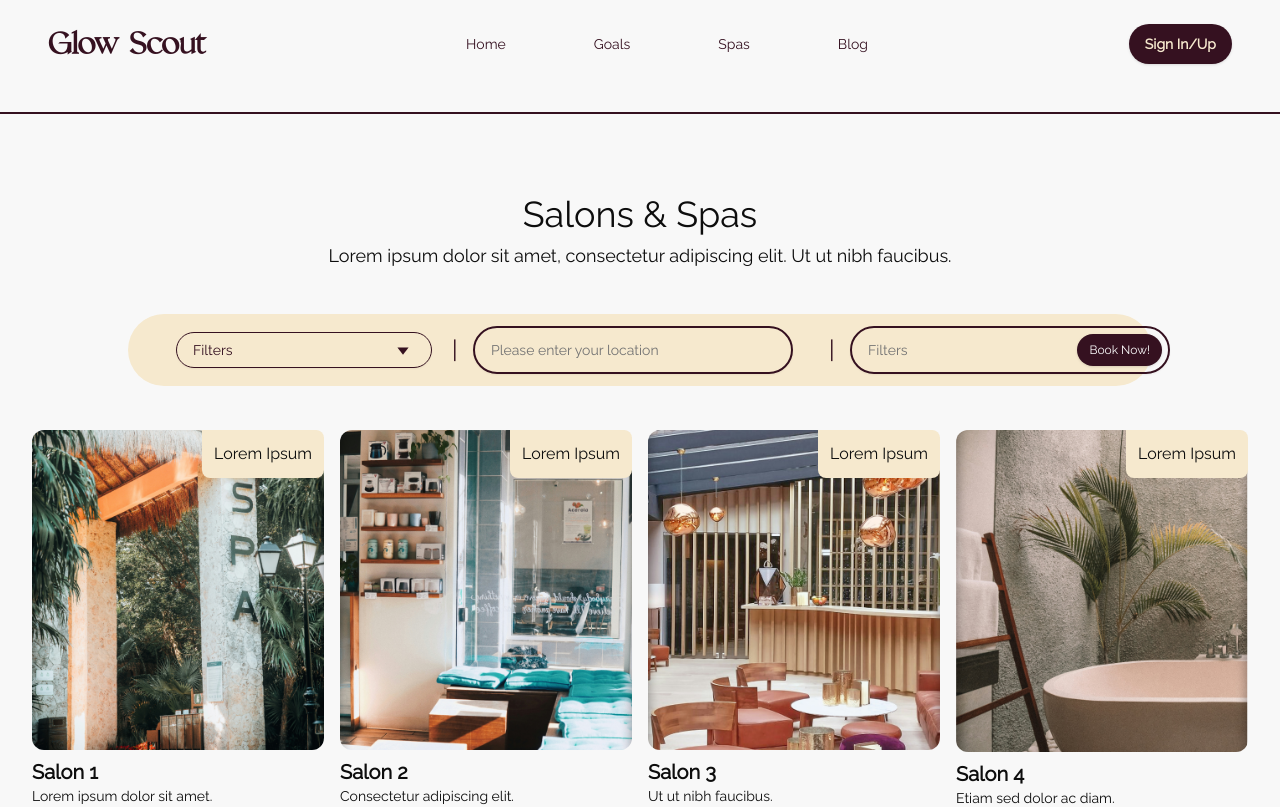
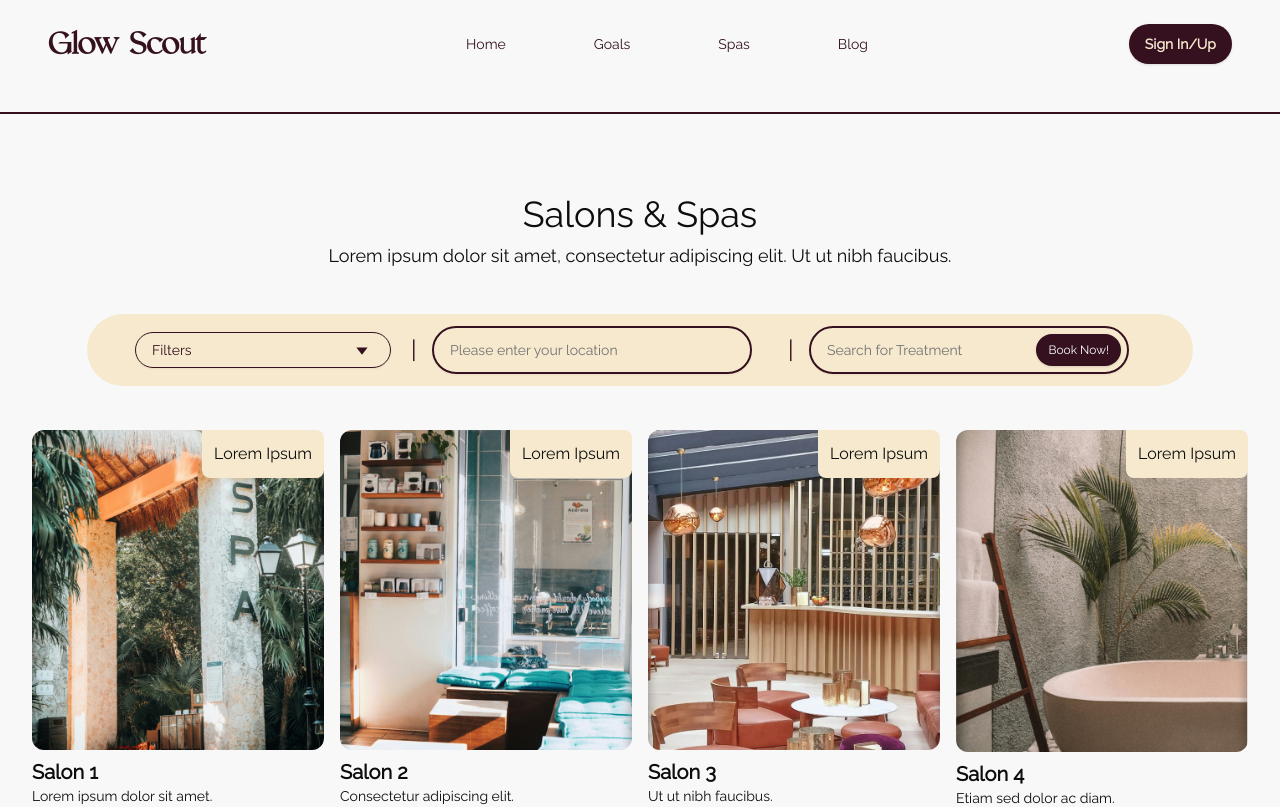
Before and after one commit to codingwithsaleem/glow-scout-nextjs-14, a Next.js app: page /spas in a window 1280 px wide. Shown: the top 807 px of the page. Built offline with nearby package versions, Linux system fonts and the light colour scheme.

Commit message:
search and filter revision

```diff
--- a/src/app/(home)/spas/page.jsx
+++ b/src/app/(home)/spas/page.jsx
@@ -2,10 +2,18 @@
 
 import TreatmentCard from "@/components/reuseableComponenet/TreatmentCard";
 import Link from "next/link";
-import FilterSearch from "@/components/reuseableComponenet/FilterSearch";
 import { SearchSchema } from "@/validation/common.validation";
+import { zodResolver } from "@hookform/resolvers/zod";
+import { useForm } from "react-hook-form";
+import { Button } from "@/components/ui/button";
+import { Form } from "@/components/ui/form";
+import { useToast } from "@/components/ui/use-toast";
+import { Input } from "@/components/ui/input";
+import Search from "@/components/reuseableComponenet/Search";
+import FormSelect from "@/components/reuseableComponenet/FormSelect";
+import Container from "@/components/reuseableComponenet/Container";
 
-const page = () => {
+const SpaPage = () => {
   let dummyData = [
     {
       image: "/images/salon-spas/salon-1.png",
@@ -121,7 +129,7 @@
     },
   ];
 
-  const selectitems = [
+  const selectItems = [
     {
       value: "saveMoney",
       label: "Save Money",
@@ -136,8 +144,28 @@
     },
   ];
 
-  function spaSubmitHandler(data) {
-    console.log("Spa search submitted:", data);
+  const { toast } = useToast();
+
+  const form = useForm({
+    resolver: zodResolver(SearchSchema),
+  });
+
+  function handleSubmit(data) {
+    try {
+      console.log(data);
+      toast({
+        title: "Form submitted!",
+        description: "Your form has been submitted successfully.",
+        status: "success",
+      });
+    } catch (error) {
+      toast({
+        title: "An error occurred.",
+        description:
+          "There was an error submitting your form. Please try again.",
+        status: "error",
+      });
+    }
   }
 
   return (
@@ -151,13 +179,57 @@
       </div>
 
 
-        <FilterSearch
-          onSubmit={spaSubmitHandler}
-          schema={SearchSchema}
-          placeholder="Filters"
-          buttonText="Book Now!"
-          selectItems={selectitems}
-        />
+<Container>
+        <div className=" mx-auto w-full md:max-w-5xl flex justify-center items-center flex-col bg-[#F6E9CE] md:bg-transparent">
+          <Form {...form}>
+            <form onSubmit={form.handleSubmit(handleSubmit)}>
+              <div className="md:bg-[#F6E9CE]  py-3 md:rounded-full md:px-12  flex flex-col md:flex-row items-center  mt-6">
+                <div className="flex justify-between items-center flex-col md:flex-row">
+                  <FormSelect
+                    selectItems={selectItems}
+                    placeholder="Filters"
+                    name="goal"
+                    customClass="min-w-60"
+                  />
+                  <span className="h-full w-[1px] text-2xl text-darkMahron hidden md:block mx-5">
+                    |
+                  </span>
+                  <div>
+                  <Input
+                    placeholder="Please enter your location"
+                    type="search"
+                    className="border-darkMahron border-2 text-darkMahron  px-4 min-w-80 rounded-full mb-4 md:mb-0 md:mr-4 py-3 w-80 h-12"
+                  />
+                  </div>
+                  <span className="h-full w-[1px] text-2xl text-darkMahron hidden md:block mx-5">
+                    |
+                  </span>
+                </div>
+
+                <div className="flex relative mt-4 md:mt-0">
+                  <div>
+                    <Search
+                      name="goal"
+                      placeholder="Search for Treatment"
+                      formControl={form.control}
+                    />
+                  </div>
+                  <div className=" absolute right-2 md:right-6 bottom-6 md:bottom-2">
+                    <Button
+                      type="submit"
+                      variant="myCustom"
+                      size="sm"
+                      className="rounded-full"
+                    >
+                      Book Now!
+                    </Button>
+                  </div>
+                </div>
+              </div>
+            </form>
+          </Form>
+        </div>
+      </Container>
 
 
       <div className="container my-5">
@@ -173,4 +245,4 @@
   );
 };
 
-export default page;
+export default SpaPage;
--- a/src/app/(home)/treatment/page.jsx
+++ b/src/app/(home)/treatment/page.jsx
@@ -3,9 +3,20 @@
 import TreatmentCard from "@/components/reuseableComponenet/TreatmentCard";
 import FilterSearch from "@/components/reuseableComponenet/FilterSearch";
 import FilterSelect from "@/components/reuseableComponenet/FormSelect";
+import { zodResolver } from "@hookform/resolvers/zod";
+import { useForm } from "react-hook-form";
+import { Button } from "@/components/ui/button";
+import { Form } from "@/components/ui/form";
+import { useToast } from "@/components/ui/use-toast";
+import { Input } from "@/components/ui/input";
+import Search from "@/components/reuseableComponenet/Search";
+import { usePathname } from "next/navigation";
+import Link from "next/link";
+import FormSelect from "@/components/reuseableComponenet/FormSelect";
+import Container from "@/components/reuseableComponenet/Container";
 
-const page = () => {
-  const selectitems = [
+const TreatmentPage = () => {
+  const selectItems = [
     {
       value: "saveMoney",
       label: "Save Money",
@@ -143,8 +154,28 @@
     },
   ];
 
-  function spaSubmitHandler(data) {
-    console.log("Spa search submitted:", data);
+  const { toast } = useToast();
+
+  const form = useForm({
+    resolver: zodResolver(FilterSelect),
+  });
+
+  function handleSubmit(data) {
+    try {
+      console.log(data);
+      toast({
+        title: "Form submitted!",
+        description: "Your form has been submitted successfully.",
+        status: "success",
+      });
+    } catch (error) {
+      toast({
+        title: "An error occurred.",
+        description:
+          "There was an error submitting your form. Please try again.",
+        status: "error",
+      });
+    }
   }
 
   return (
@@ -157,15 +188,61 @@
         </p>
       </div>
 
+      <Container>
+        <div className=" mx-auto w-full md:max-w-5xl flex justify-center items-center flex-col bg-[#F6E9CE] md:bg-transparent">
+          <Form {...form}>
+            <form onSubmit={form.handleSubmit(handleSubmit)}>
+              <div className="md:bg-[#F6E9CE]  py-3 md:rounded-full md:px-12  flex flex-col md:flex-row items-center  mt-6">
+                <div className="flex justify-between items-center flex-col md:flex-row">
+                  <FormSelect
+                    selectItems={selectItems}
+                    placeholder="Filters"
+                    name="goal"
+                    customClass="min-w-60"
+                  />
+                  <span className="h-full w-[1px] text-2xl text-darkMahron hidden md:block mx-5">
+                    |
+                  </span>
+                  <div>
+                    <Link href="#">
+                      <Button
+                        variant="myCustom"
+                        size="lg"
+                        className="rounded-full px-4 min-w-60  mb-4 md:mb-0 md:mr-4 py-3  h-12"
+                      >
+                        Compare Treatments
+                      </Button>
+                    </Link>
+                  </div>
+                  <span className="h-full w-[1px] text-2xl text-darkMahron hidden md:block mx-5">
+                    |
+                  </span>
+                </div>
 
-        <FilterSearch
-          onSubmit={spaSubmitHandler}
-          schema={FilterSelect}
-          placeholder="Search for Treatment"
-          buttonText="Book Now!"
-          selectItems={selectitems}
-        />
-
+                <div className="flex relative mt-4 md:mt-0">
+                  <div>
+                    <Search
+                      name="goal"
+                      placeholder="Search for Treatment"
+                      formControl={form.control}
+                    />
+                  </div>
+                  <div className=" absolute right-2 md:right-6 bottom-6 md:bottom-2">
+                    <Button
+                      type="submit"
+                      variant="myCustom"
+                      size="sm"
+                      className="rounded-full"
+                    >
+                      Book Now!
+                    </Button>
+                  </div>
+                </div>
+              </div>
+            </form>
+          </Form>
+        </div>
+      </Container>
 
       <div className="container my-5">
         <div className="grid grid-cols-1 md:grid-cols-4 gap-4 mt-6 mb-2">
@@ -178,4 +255,4 @@
   );
 };
 
-export default page;
+export default TreatmentPage;
```
